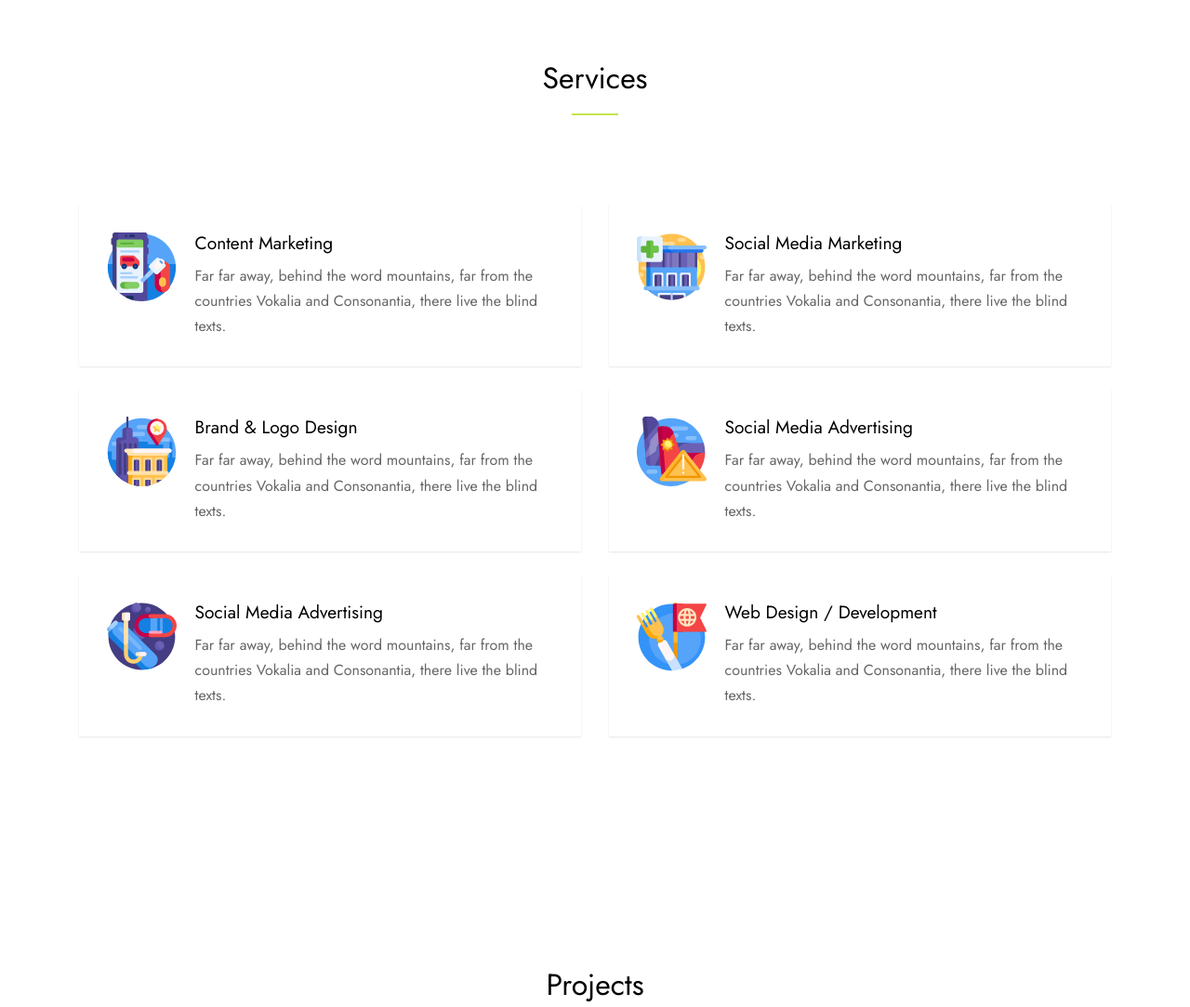
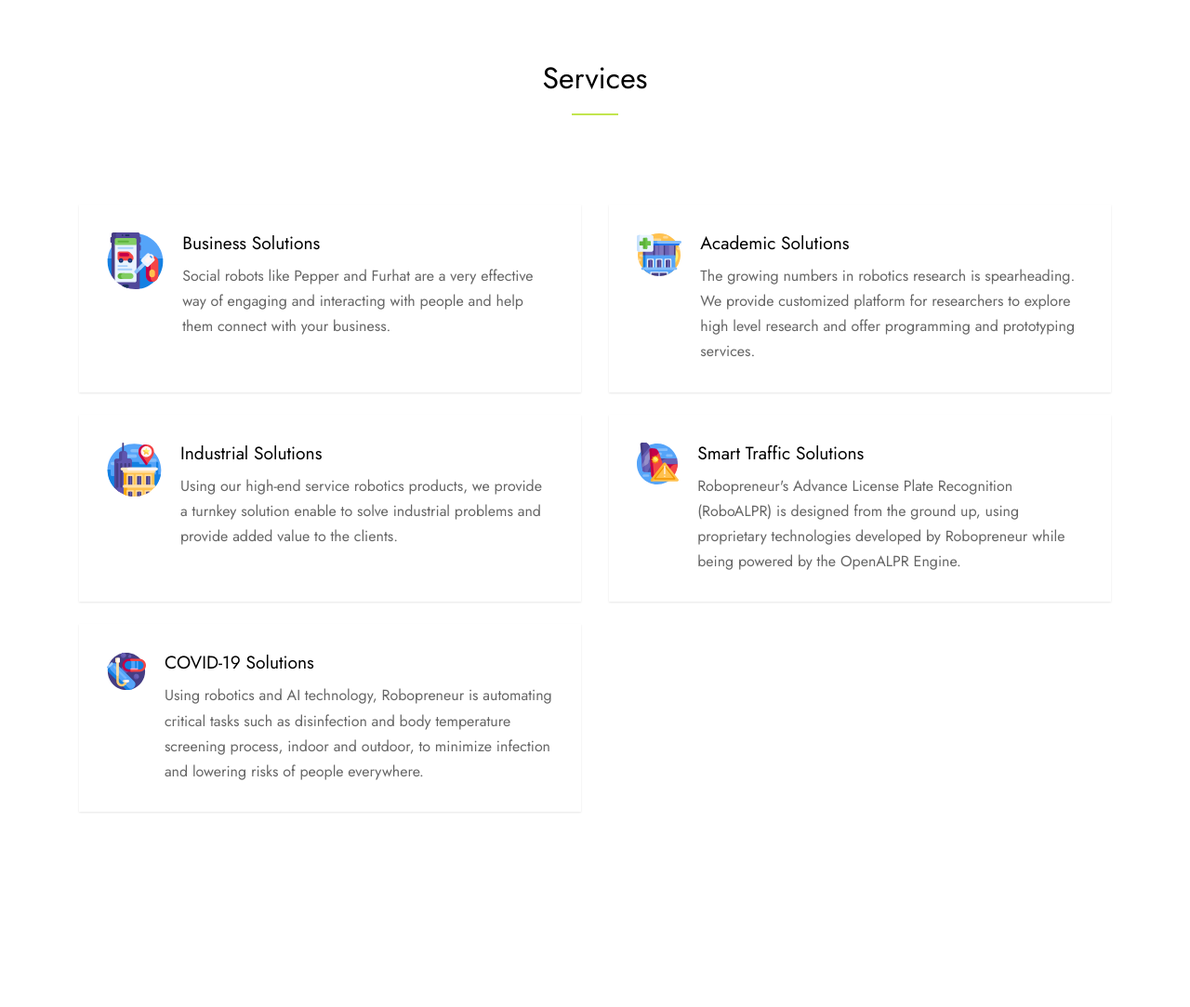
Before and after one commit to GhettoBurger996/roboqr, a Django app: page / in a window 1280 px wide. Shown: the part 1511-2594 px from the top of the page at 93% size. Run offline with Django 3.2, Linux system fonts and the light colour scheme; some libraries are stand-ins or nearby versions; some web fonts are replaced.

Commit message:
Edit home page & add qrform.py

```diff
--- a/website/templates/home.html
+++ b/website/templates/home.html
@@ -143,8 +143,8 @@
                 <img src="{% static 'website/images/flaticon/svg/002-travel-1.svg' %}" alt="Image" class="img-fluid">
               </div>
               <div class="service-about">
-                <h3>Content Marketing</h3>
-                <p>Far far away, behind the word mountains, far from the countries Vokalia and Consonantia, there live the blind texts.</p>
+                <h3>Business Solutions</h3>
+                <p>Social robots like Pepper and Furhat are a very effective way of engaging and interacting with people and help them connect with your business.</p>
               </div>
             </div>
           </div>
@@ -155,8 +155,8 @@
                 <img src="{% static 'website/images/flaticon/svg/001-travel.svg' %}" alt="Image" class="img-fluid">
               </div>
               <div class="service-about">
-                <h3>Social Media Marketing</h3>
-                <p>Far far away, behind the word mountains, far from the countries Vokalia and Consonantia, there live the blind texts.</p>
+                <h3>Academic Solutions</h3>
+                <p>The growing numbers in robotics research is spearheading. We provide customized platform for researchers to explore high level research and offer programming and prototyping services.</p>
               </div>
             </div>
           </div>
@@ -167,8 +167,8 @@
                 <img src="{% static 'website/images/flaticon/svg/003-travel-2.svg' %}" alt="Image" class="img-fluid">
               </div>
               <div class="service-about">
-                <h3>Brand &amp; Logo Design</h3>
-                <p>Far far away, behind the word mountains, far from the countries Vokalia and Consonantia, there live the blind texts.</p>
+                <h3>Industrial Solutions</h3>
+                <p>Using our high-end service robotics products, we provide a turnkey solution enable to solve industrial problems and provide added value to the clients.</p>
               </div>
             </div>
           </div>
@@ -179,8 +179,8 @@
                 <img src="{% static 'website/images/flaticon/svg/004-travel-3.svg' %}" alt="Image" class="img-fluid">
               </div>
               <div class="service-about">
-                <h3>Social Media Advertising</h3>
-                <p>Far far away, behind the word mountains, far from the countries Vokalia and Consonantia, there live the blind texts.</p>
+                <h3>Smart Traffic Solutions</h3>
+                <p>Robopreneur's Advance License Plate Recognition (RoboALPR) is designed from the ground up, using proprietary technologies developed by Robopreneur while being powered by the OpenALPR Engine.</p>
               </div>
             </div>
           </div>
@@ -191,20 +191,8 @@
                 <img src="{% static 'website/images/flaticon/svg/005-travel-4.svg' %}" alt="Image" class="img-fluid">
               </div>
               <div class="service-about">
-                <h3>Social Media Advertising</h3>
-                <p>Far far away, behind the word mountains, far from the countries Vokalia and Consonantia, there live the blind texts.</p>
-              </div>
-            </div>
-          </div>
-
-          <div class="col-md-6 mb-4" data-aos="fade-up" data-aos-delay="100">
-            <div class="service d-flex h-100">
-              <div class="svg-icon">
-                <img src="{% static 'website/images/flaticon/svg/006-food.svg' %}" alt="Image" class="img-fluid">
-              </div>
-              <div class="service-about">
-                <h3>Web Design / Development</h3>
-                <p>Far far away, behind the word mountains, far from the countries Vokalia and Consonantia, there live the blind texts.</p>
+                <h3>COVID-19 Solutions</h3>
+                <p>Using robotics and AI technology, Robopreneur is automating critical tasks such as disinfection and body temperature screening process, indoor and outdoor, to minimize infection and lowering risks of people everywhere.</p>
               </div>
             </div>
           </div>
@@ -353,7 +341,7 @@
         <div class="row">
 
           <div class="col-12 mb-5 position-relative">
-            <h2 class="section-title text-center mb-5">Blog Posts</h2>
+            <h2 class="section-title text-center mb-5">Testing</h2>
           </div>
 
           <div class="col-md-6 mb-5 mb-lg-0 col-lg-4">
@@ -442,35 +430,35 @@
             </form>
           </div>
           <div class="col-lg-5">
-            <h3>London</h3>
+            <h3>---------------------------------------------</h3>
             <ul class="list-unstyled mb-5">
               <li class="mb-3">
                 <strong class="d-block mb-1">Address</strong>
-                <span>203 Fake St. Mountain View, San Francisco, California, USA</span>
+                <span>---------------------------------------------</span>
               </li>
               <li class="mb-3">
                 <strong class="d-block mb-1">Phone</strong>
-                <span>+1 232 3235 324</span>
+                <span>---------------------------------------------</span>
               </li>
               <li class="mb-3">
                 <strong class="d-block mb-1">Email</strong>
-                <span>youremail@domain.com</span>
+                <span>---------------------------------------------</span>
               </li>
             </ul>
 
-            <h3>New York</h3>
+            <h3>---------------------------------------------</h3>
             <ul class="list-unstyled">
               <li class="mb-3">
                 <strong class="d-block mb-1">Address</strong>
-                <span>203 Fake St. Mountain View, San Francisco, California, USA</span>
+                <span>---------------------------------------------</span>
               </li>
               <li class="mb-3">
                 <strong class="d-block mb-1">Phone</strong>
-                <span>+1 232 3235 324</span>
+                <span>---------------------------------------------</span>
               </li>
               <li class="mb-3">
                 <strong class="d-block mb-1">Email</strong>
-                <span>youremail@domain.com</span>
+                <span>---------------------------------------------</span>
               </li>
             </ul>
           </div>
```
Also changed, not shown: website/qrform.py (added, +7 -0 lines), website/templates/base.html (added, +25 -0 lines).
